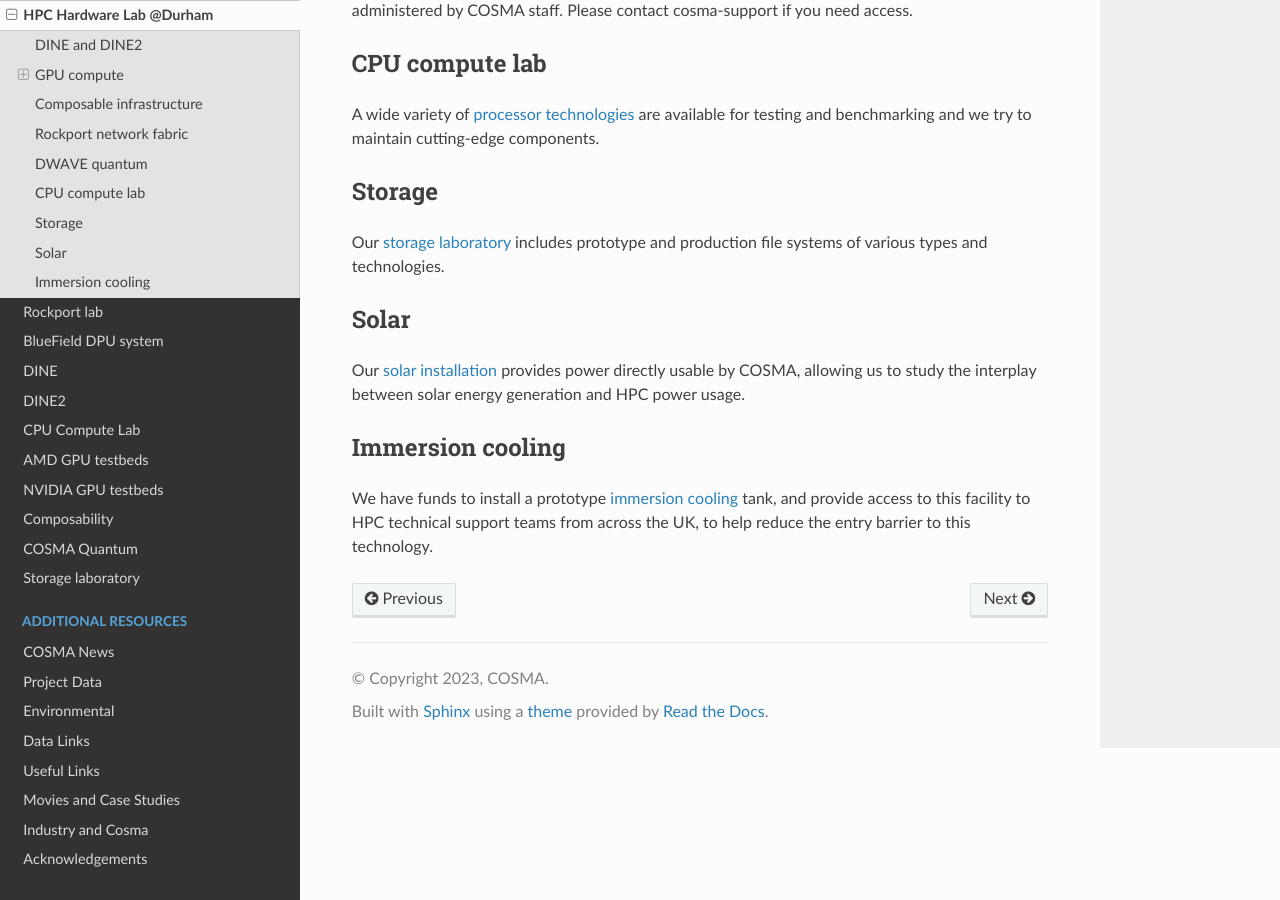
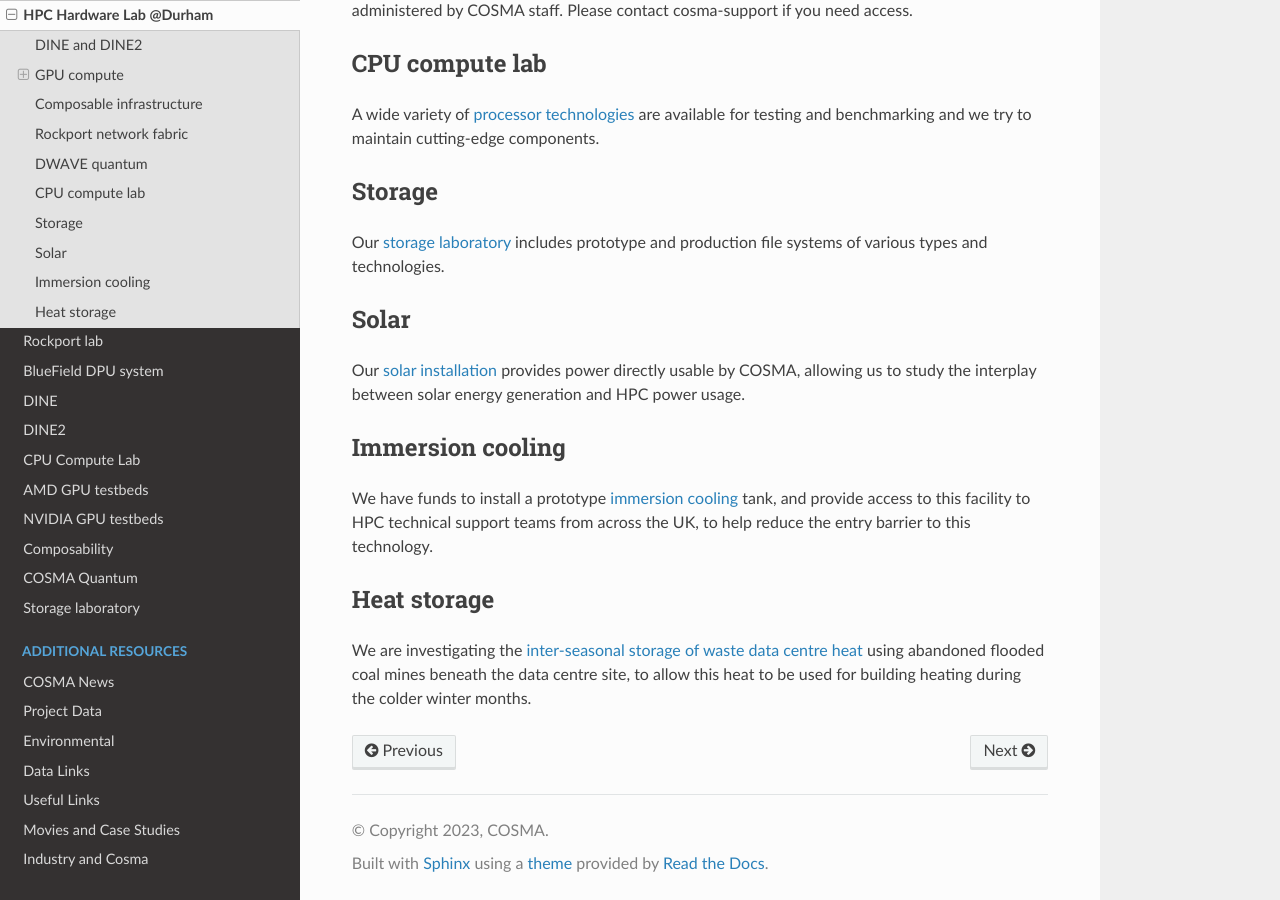
Before and after one commit to agb32/cosmadoc, a Sphinx documentation site: the page built from docs/source/hardwarelab.md, in a window 1280 px wide and 900 px high, scrolled down 1676 px. Built offline with Sphinx 7.4.7 and the Read the Docs theme 3.1.0, drawn with Linux system fonts in a browser that asks for light colours.

Commit message:
added link to ichs

```diff
--- a/docs/source/hardwarelab.md
+++ b/docs/source/hardwarelab.md
@@ -57,3 +57,7 @@ Our [solar installation](environmental.md#solar-panels) provides power directly
 ## Immersion cooling
 
 We have funds to install a prototype [immersion cooling](immersion.md) tank, and provide access to this facility to HPC technical support teams from across the UK, to help reduce the entry barrier to this technology.
+
+## Heat storage
+
+We are investigating the [inter-seasonal storage of waste data centre heat](https://durham.readthedocs.io/en/latest/ichs/index.html) using abandoned flooded coal mines beneath the data centre site, to allow this heat to be used for building heating during the colder winter months.
```
Also changed, not shown: docs/source/cosma.md (+2 -0 lines).
